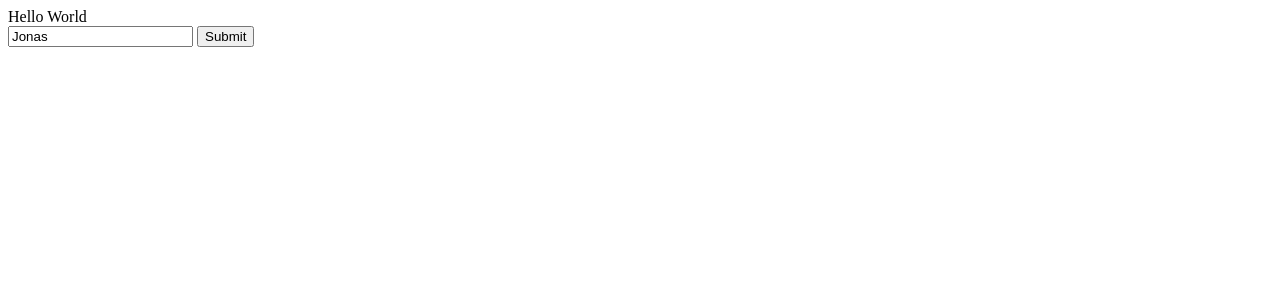
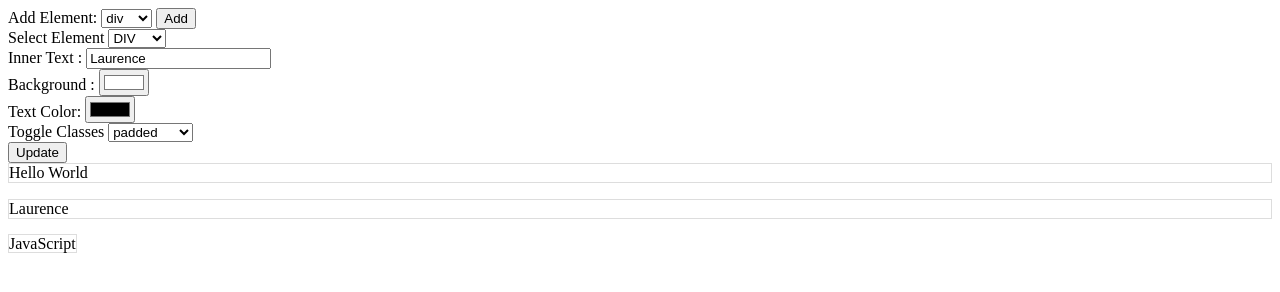
Before and after one commit to ChrisAgold/DOM-practice, a plain HTML site: page index.html in a window 1280 px wide. Drawn offline with Linux system fonts and the light colour scheme.

Commit message:
finished dom practice

```diff
--- a/index.html
+++ b/index.html
@@ -1,37 +1,111 @@
-<!doctype html>
-<html class="no-js" lang="">
+<html>
 
 <head>
-  <meta charset="utf-8">
-  <title></title>
-  <meta name="description" content="">
-  <meta name="viewport" content="width=device-width, initial-scale=1">
-  <link rel="stylesheet" href="main.css">
+  <style>
+    .bigger {
+      font-size: 3em;
+      font-family: cursive;
+    }
+
+    .padded {
+      padding: 20px;
+    }
+
+    .borderAdd {
+      border: 3px dotted blue;
+    }
+
+    #main >* {
+      border: 1px solid #ddd;
+    }
+  </style>
 </head>
-<body>
 
-<div>Hello World</div>
-<input type="text" name="firstName" value="Jonas">
-<button class="btn">Submit</button>
+<body> Add Element:
+<select name="addElement"></select>
+<button name="adder">Add</button>
+<br> Select Element
+<select name="eleMaker"></select>
+<br> Inner Text :
+<input type="text" name="outputText" value="Laurence">
+<br> Background :
+<input type="color" name="bg" value="#ffffff">
+<br> Text Color:
+<input type="color" name="txt" value="#000000">
+<br> Toggle Classes
+<select name="classes"></select>
+<br>
+<button class="btn">Update</button>
+<div id="main">
+  <div>Hello World</div>
+  <p>Laurence</p> <span>JavaScript</span> </div>
+<script>
+  const classArray = ["padded", "bigger", "borderAdd"];
+  const elementArray = ["div", "p", "span"];
+  const selClasses = document.querySelector("select[name=classes]");
+  const eleMaker = document.querySelector("select[name=eleMaker]");
+  const addElement = document.querySelector("select[name=addElement]");
+  const adder = document.querySelector("button[name=adder]");
+  const selElement = document.querySelector("div");
+  const seInput = document.querySelector("input[name=outputText]");
+  const seBg = document.querySelector("input[name=bg]");
+  const seTxt = document.querySelector("input[name=txt]");
+  const btn = document.querySelector(".btn");
+  const main = document.querySelector("#main");
+  let nodeLister;
+  adder.addEventListener("click", function () {
+    let temp = document.createElement(addElement.value);
+    temp.textContent = addElement.value;
+    temp.addEventListener("click", removeEle);
+    main.appendChild(temp);
+    dropDownBuilder();
+  })
+  btn.addEventListener("click", function (event) {
+    let tempElement = nodeLister[eleMaker.value];
+    tempElement.textContent = seInput.value;
+    tempElement.style.backgroundColor = seBg.value;
+    tempElement.style.color = seTxt.value;
+    tempElement.classList.toggle(selClasses.value);
+  })
+  document.addEventListener("DOMContentLoaded", function () {
+    classArray.forEach(function (item) {
+      let opt = document.createElement("option");
+      opt.value = item;
+      opt.innerHTML = item;
+      selClasses.appendChild(opt);
+    })
+    elementArray.forEach(function (item) {
+      let opt = document.createElement("option");
+      opt.value = item;
+      opt.innerHTML = item;
+      addElement.appendChild(opt);
+    })
+    nodeLister = document.querySelectorAll("#main >*");
+    removerElements();
+    dropDownBuilder();
+  })
 
+  function removerElements() {
+    nodeLister.forEach(function (item) {
+      item.addEventListener("click", removeEle);
+    })
+  }
 
+  function removeEle() {
+    main.removeChild(this);
+    dropDownBuilder();
+  }
 
-<!--DOM-->
-<script>
-
-  const selElement = document.querySelector("div");
-  const seInput = document.querySelector("input[name=firstName]");
-  const btn = document.querySelector(".btn");
-
-// Event Listener on btn //
-  btn.addEventListener("click", function(event) {
-    console.log(event.target);
-    console.log(this);
-    console.log(btn);
-    console.log("click");
-  });
-
-
+  function dropDownBuilder() {
+    eleMaker.innerHTML = "";
+    nodeLister = document.querySelectorAll("#main >*");
+    nodeLister.forEach(function (item, index) {
+      let opt = document.createElement("option");
+      opt.value = index;
+      opt.innerHTML = item.tagName;
+      eleMaker.appendChild(opt);
+    })
+  }
 </script>
 </body>
 
```
Also changed, not shown: main.css (deleted).
